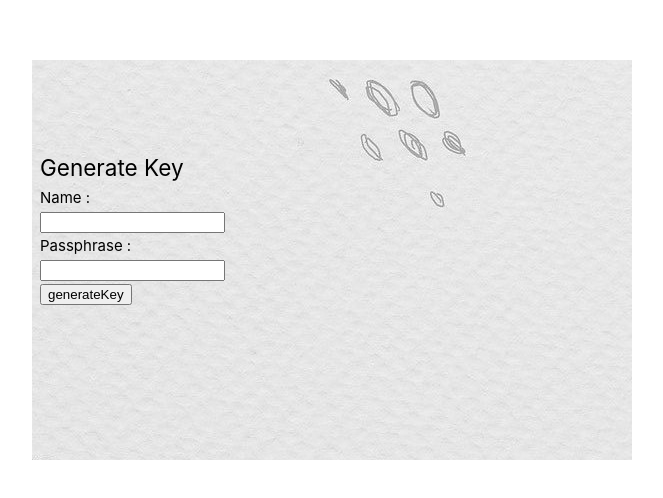
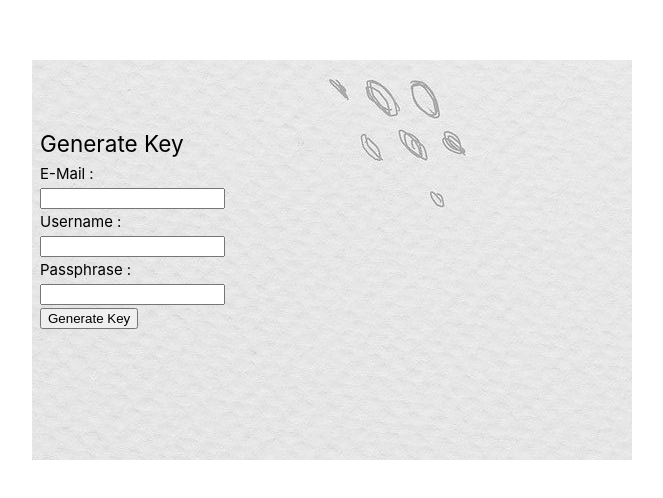
Before and after one commit to JevH08/secure-attached-vue-2, a Vue app: page /generate in a window 1280 px wide. Shown: the part 140-638 px from the top of the page, without its empty margins (8-671 px from the left). Built offline with nearby package versions, Linux system fonts and the light colour scheme.

Commit message:
berhasil generate dan save key

```diff
--- a/package.json
+++ b/package.json
@@ -9,6 +9,8 @@
   "dependencies": {
     "axios": "^1.2.1",
     "bootstrap-vue": "^2.23.1",
+    "buffer": "^6.0.3",
+    "file-saver": "^2.0.5",
     "querystring": "^0.2.1",
     "vue": "^2.7.7",
     "vue-cookie": "^1.1.4",
--- a/src/views/Generate.vue
+++ b/src/views/Generate.vue
@@ -1,72 +1,79 @@
-<script>
-import Footer from '../components/Footer.vue'
-</script>
-
 <template>
   <main>
-    <body class="body-location">
-      <form action="">
+    <div class="container">
+      <form>
         <h2>Generate Key</h2>
-        <label for="passphrase">Name :</label><br/>
-        <input type="text" id="name" name="name"/><br/>
-        <label for="passphrase">Passphrase :</label><br/>
-        <input type="text" id="passphrase" name="passphrase"/><br/>
-        <input type="submit" value="generateKey" @click="generateKey()"/><br/>
+        <label for="email">E-Mail :</label><br />
+        <input type="text" v-model="form.email" /><br />
+        <label for="username">Username :</label><br />
+        <input type="text" v-model="form.username" /><br />
+        <label for="password">Passphrase :</label><br />
+        <input type="text" v-model="form.passphrase" /><br />
+        <input type="button" value="Generate Key" v-on:click="generateKey()" /><br />
       </form>
     <Footer />
-    </body>
+    </div>
   </main>
 </template>
 
 <script>
 import axios from 'axios';
+import { Buffer } from 'buffer';
+import FileSaver  from 'file-saver';
+globalThis.Buffer = Buffer
+
+const headers = {
+  'Content-Type': 'application/x-www-form-urlencoded; charset=UTF-8',
+}
 
 export default {
   name: "Generate",
   data() {
-    return{
-      name: "",
-      passphrase: ""
+    return {
+      form: {
+        email: '',
+        username: '',
+        passphrase: ''
+      }
     }
   },
   methods: {
-    generateKey: function() {
-      axios.get("/key/generate", {
-        name: this.name,
-        passphrase: this.passphrase
-      }).then((res) => {
-        if(res.data.msg === "Generate Failed"){
+    generateKey: function () {
+      axios.post("http://localhost:3000/key/generate", this.form)
+        .then((res) => {
+          if (res.data.message === "Validation Failed") {
             let errors = res.data.errors;
             let errorMsg = "";
-          if(errors.name.length != 0){
-            for(let i=0; i<errors.name.length; i++){
-              errorMsg += `${errors.name[i]}\n`;
+            if (errors.email.length != 0) {
+              for (let i = 0; i < errors.email.length; i++) {
+                errorMsg += `${errors.email[i]}\n`;
               }
             }
-          if(errors.passphrase.length != 0){
-            for(let i=0; i<errors.passphrase.length; i++){
-              errorMsg += `${errors.passphrase[i]}\n`;
+            if (errors.username.length != 0) {
+              for (let i = 0; i < errors.username.length; i++) {
+                errorMsg += `${errors.username[i]}\n`;
               }
             }
             alert(errorMsg);
           }
-        else{
-          alert("Successfully Generated");
+          else {
+            let keys = res.data.key;
+            let privateKeyEncoded = keys.private;
+            let publicKeyEncoded = keys.public;
+
+            let privateKeyDecoded = Buffer.from(privateKeyEncoded, 'base64').toString('ascii');
+            var blob = new Blob([privateKeyDecoded], {type: "text/plain;charset=utf-8"});
+            FileSaver.saveAs(blob, "privatekey");
+
+            let publicKeyDecoded = Buffer.from(publicKeyEncoded, 'base64').toString('ascii');
+            var blob = new Blob([publicKeyDecoded], {type: "text/plain;charset=utf-8"});
+            FileSaver.saveAs(blob, "publickey");
+            //gg ini berhasil
           }
-      }).catch((e)=>{
-        alert(e);
+        }).catch((error) => {
+          console.log(error);
         })
     }
   }
 };
 </script>
-
-<style scoped>
-.body-location{
-    min-height: 0vh;
-    background-color: transparent;
-    color: black;
-    height: 320px;
-}
-
-</style>
--- a/src/views/LoginView.vue
+++ b/src/views/LoginView.vue
@@ -67,14 +67,14 @@ export default {
           }
           else {
             alert("Logged In Successfully.");
-            // if(res.data.message === "Logged In Succesfully"){
-            //   let pengguna = res.data.pengguna;
-            //   let email = pengguna.email_content;
-            //   let username = pengguna.username_content;
-            //   Vue.$cookies.set("email", email, "14d");
-            //   Vue.$cookies.set("username", username, "14d");
-            // }
-            window.location.href = 'http://localhost:5173/register';
+            if(res.data.message === "Logged In Succesfully"){
+              let pengguna = res.data.pengguna;
+              let email = pengguna.email_content;
+              let username = pengguna.username_content;
+              // Vue.$cookies.set("email", email, "14d");
+              // Vue.$cookies.set("username", username, "14d");
+            }
+            window.location.href = 'http://localhost:5173/generate';
           }
         }).catch((error) => {
           console.log(error);
```
Also changed, not shown: 1 other file (tests, documents, lock files or other folders). Lines whose indentation alone changed are shown as unchanged.
